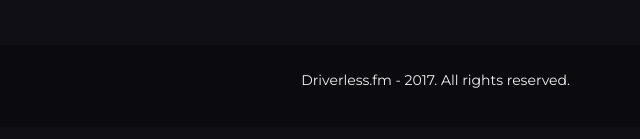
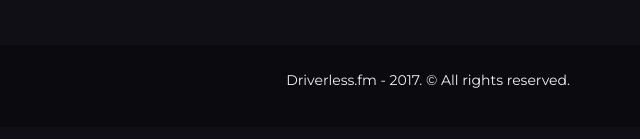
Before and after one commit to driverless-fm/driverless-fm.github.io, a plain HTML site: page about-us.html in a window 1280 px wide. Shown: the part 505-644 px from the top of the page, 640-1280 px from the left. Drawn offline with Linux system fonts and the light colour scheme.

Commit message:
first commit

```diff
--- a/about-us.html
+++ b/about-us.html
@@ -294,7 +294,7 @@
 
 						<!-- ===== CREDIT LOGO ===== -->
 						<div class="col-sm-6 text-right">
-							Driverless.fm - 2017. All rights reserved.
+							Driverless.fm - 2017. &copy; All rights reserved.
 						</div>
 
 					</div>
```
Also changed, not shown: index.html (+1 -1 lines).
